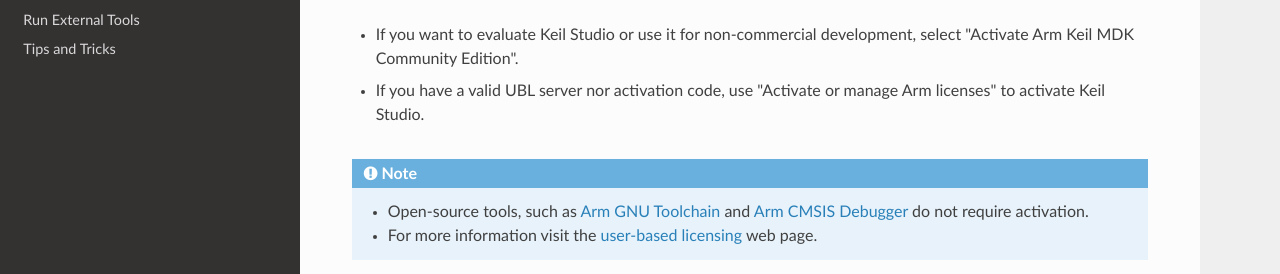
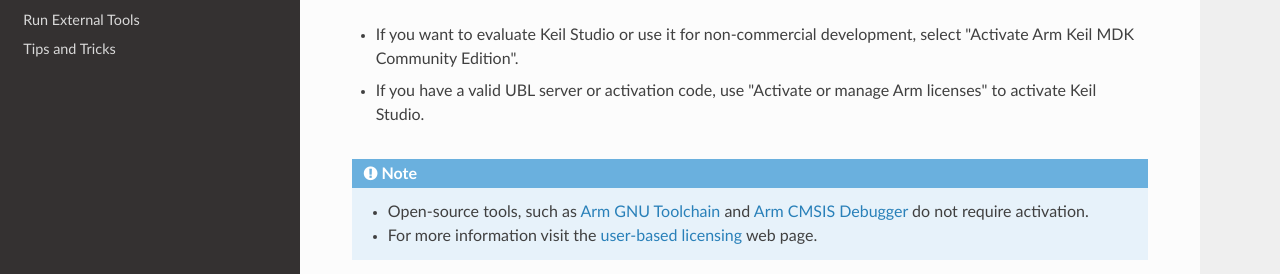
Before and after one commit to MDK-Packs/vscode-cmsis-solution-docs, an MkDocs documentation site: the page built from docs/installation.md, in a window 1280 px wide and 900 px high, scrolled down 4031 px. Shown: the part 487-761 px from the top of the window. Built offline with MkDocs 1.6.1, drawn with Linux system fonts in a browser that asks for light colours; nearby versions of some CDN libraries.

Commit message:
Of course, "or"

```diff
--- a/docs/installation.md
+++ b/docs/installation.md
@@ -104,7 +104,7 @@
 - If you want to evaluate Keil Studio or use it for non-commercial development, select "Activate Arm Keil MDK
   Community Edition".
 
-- If you have a valid UBL server nor activation code, use "Activate or manage Arm licenses" to activate Keil Studio.
+- If you have a valid UBL server or activation code, use "Activate or manage Arm licenses" to activate Keil Studio.
 
 !!! Note
     - Open-source tools, such as
```
